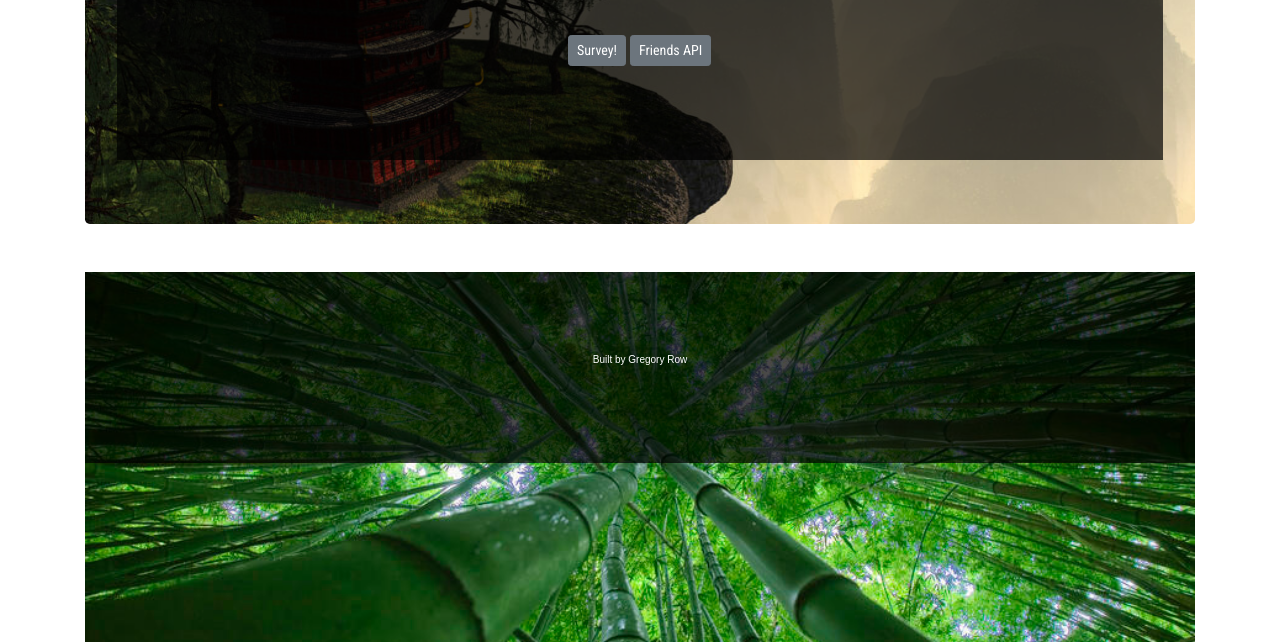
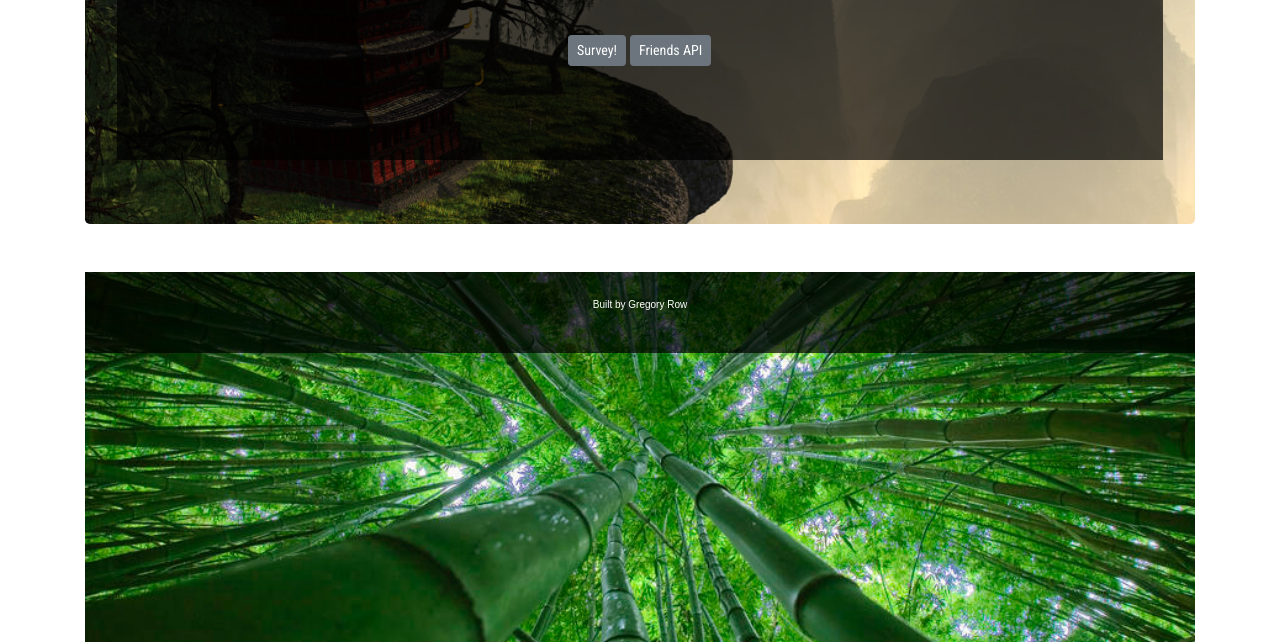
Before and after one commit to rowgregory/Friend-Finder, a website: page app/public/home.html in a window 1280 px wide. Shown: the part 222-864 px from the top of the page. Drawn offline with nearby package versions, Linux system fonts and the light colour scheme.

Commit message:
reduced padding on home div

```diff
--- a/app/public/home.html
+++ b/app/public/home.html
@@ -37,7 +37,7 @@
     </div>
     <div class="container">
         <div class="mt-5" style="background:url(../../images/bamboo_forest2.jpg);background-repeat: no-repeat;background-size:cover;background-attachment: fixed;background-position: center;height:370px" class="survey">
-            <div class="welcome">
+            <div class="welcome2">
                 <p>Built by Gregory Row</p>
             </div>
         </div>
--- a/app/public/style.css
+++ b/app/public/style.css
@@ -19,6 +19,13 @@ body{
 .welcome{
     height:auto;
     padding:70px;
+    background:rgba(0, 0, 0, 0.7);
+    color:white;
+    font-family: 'Roboto Condensed', sans-serif;
+}
+.welcome2{
+    height:auto;
+    padding:15px;
     background:rgba(0, 0, 0, 0.7);
     color:white;
     font-family: 'Roboto Condensed', sans-serif;
```
